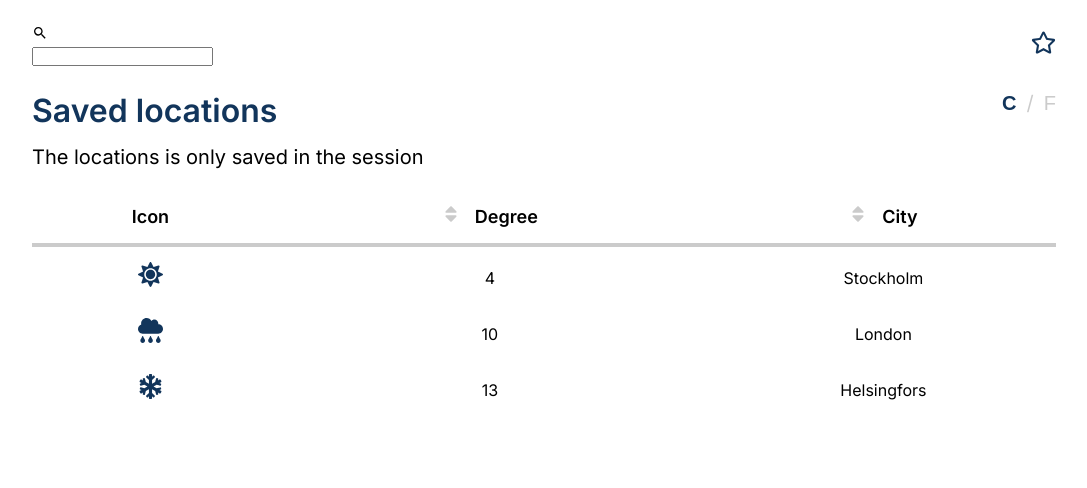
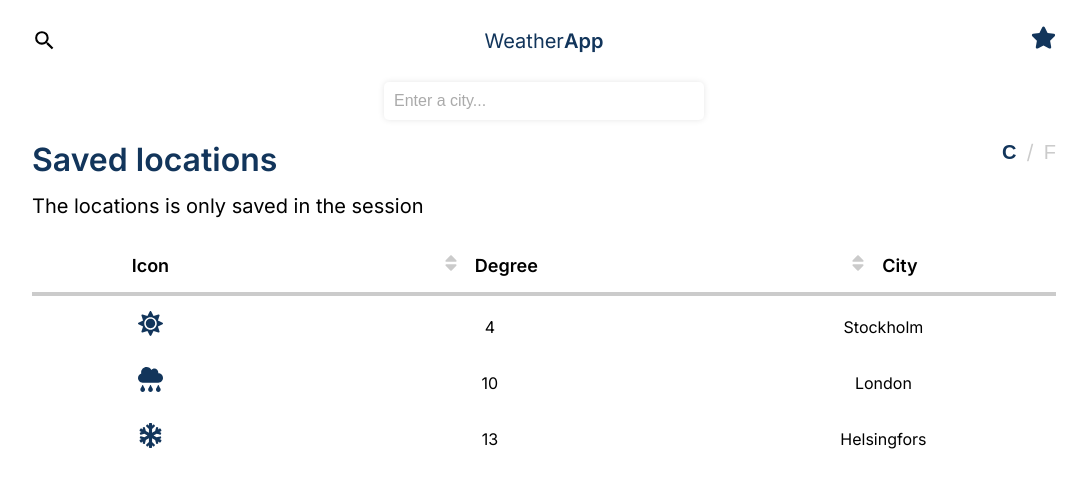
Before and after one commit to HejCattis/WeatherApp, a React (Vite) app in the folder WeatherApp/: page /saved in a window 1280 px wide. Both pictures are taken after a click on the icon 136 px from the left and 38 px from the top of the page. Shown: the top 488 px of the page, without its empty margins (96-1183 px from the left). Built offline with nearby package versions, Linux system fonts and the light colour scheme.

Commit message:
Navbar done

```diff
--- a/WeatherApp/src/components/Navbar.tsx
+++ b/WeatherApp/src/components/Navbar.tsx
@@ -1,43 +1,56 @@
 import "../style/Navbar.css"
+import { useState, useRef, useEffect } from "react";
 import { MdSearch } from "react-icons/md";
-import { FaRegStar } from "react-icons/fa";
-import { Link, useNavigate } from "react-router-dom";
-import { FormEvent, useState } from "react";
+import { FaRegStar, FaStar } from "react-icons/fa";
+import { Link, useNavigate, useLocation } from "react-router-dom";
+import { FormEvent } from "react";
 
-function Navbar () {
-    const [search, setSearch] = useState<string | boolean>(false)
-    const navigate = useNavigate();
+function Navbar() {
+  const [search, setSearch] = useState<boolean>(false);
+  const navigate = useNavigate();
+  const inputRef = useRef<HTMLInputElement>(null);
+  const location = useLocation();
+  const isSavedPage = location.pathname.startsWith("/saved");
 
-    const handleClick = () => {
-        setSearch(!search)
+  const handleClick = () => {
+    setSearch(!search);
+    if (inputRef.current && search) {
+      inputRef.current.focus();
     }
+  };
 
-    const handleSearch = (event : FormEvent) => {
-        event.preventDefault();
-
-        // 👇️ redirect to /contacts
-        navigate('/search/test');
+  const handleSearch = (event: FormEvent<HTMLFormElement>) => {
+    event.preventDefault();
+    if (inputRef.current) {
+        setSearch(!search);
+        navigate(`/search/${inputRef.current.value}`);
     }
+  };
 
 
-    return(
+  return (
+    <div>
         <nav>
-            <div>
-                <MdSearch onClick={handleClick}></MdSearch>
-                {search &&
-                <form onSubmit={handleSearch}>
-                <input type="text" onKeyPress={(event) => {
-                  if (event.key === 'Enter') {
-                    handleSearch(event);
-                  }
-                }} />
-              </form>
-                }
-            </div>
-            {!search && <Link to="/" className="brand">Weather<span>App</span></Link>}
-            <Link to="/saved"><FaRegStar></FaRegStar></Link>
+            <MdSearch onClick={handleClick}></MdSearch>
+            <Link to="/" className="brand">
+              Weather<span>App</span>
+            </Link>
+            <Link to="/saved">
+              {isSavedPage ? <FaStar></FaStar> : <FaRegStar></FaRegStar>}
+            </Link>
         </nav>
-    )
+        {search && (
+          <form onSubmit={handleSearch}>
+            <input
+                type="text"
+                ref={inputRef}
+                placeholder="Enter a city..."
+                />
+          </form>
+        )}
+    </div>
+
+  );
 }
 
-export default Navbar
+export default Navbar;
--- a/WeatherApp/src/style/Navbar.css
+++ b/WeatherApp/src/style/Navbar.css
@@ -1,3 +1,5 @@
+
+
 nav {
     display: flex;
     flex-direction: row;
@@ -5,12 +7,12 @@ nav {
     align-items: center;
     width: 80vw;
     margin: 25px auto 25px auto;
+    font-size: 25px;
 }
 
 nav > a {
     text-decoration: none;
     color: #12355B;
-    font-size: 25px;
 }
 
 nav > .brand {
@@ -20,3 +22,29 @@ nav > .brand {
 nav > .brand span {
     font-weight: 600;
 }
+
+form {
+    padding-top: 1px;
+    margin: 5px auto 5px auto;
+    width: 80vw;
+    display: flex;
+    justify-content: center;
+}
+
+input[type="text"] {
+    font-size: 16px;
+    padding: 10px;
+    border: none;
+    border-radius: 5px;
+    box-shadow: 0px 0px 6px rgba(0, 0, 0, 0.1);
+    width: 100%;
+    max-width: 300px;
+  }
+
+  input[type="text"]::placeholder {
+    color: #aaa;
+  }
+
+  input[type="text"]:focus {
+    outline-color:#12355B;
+  }
```
